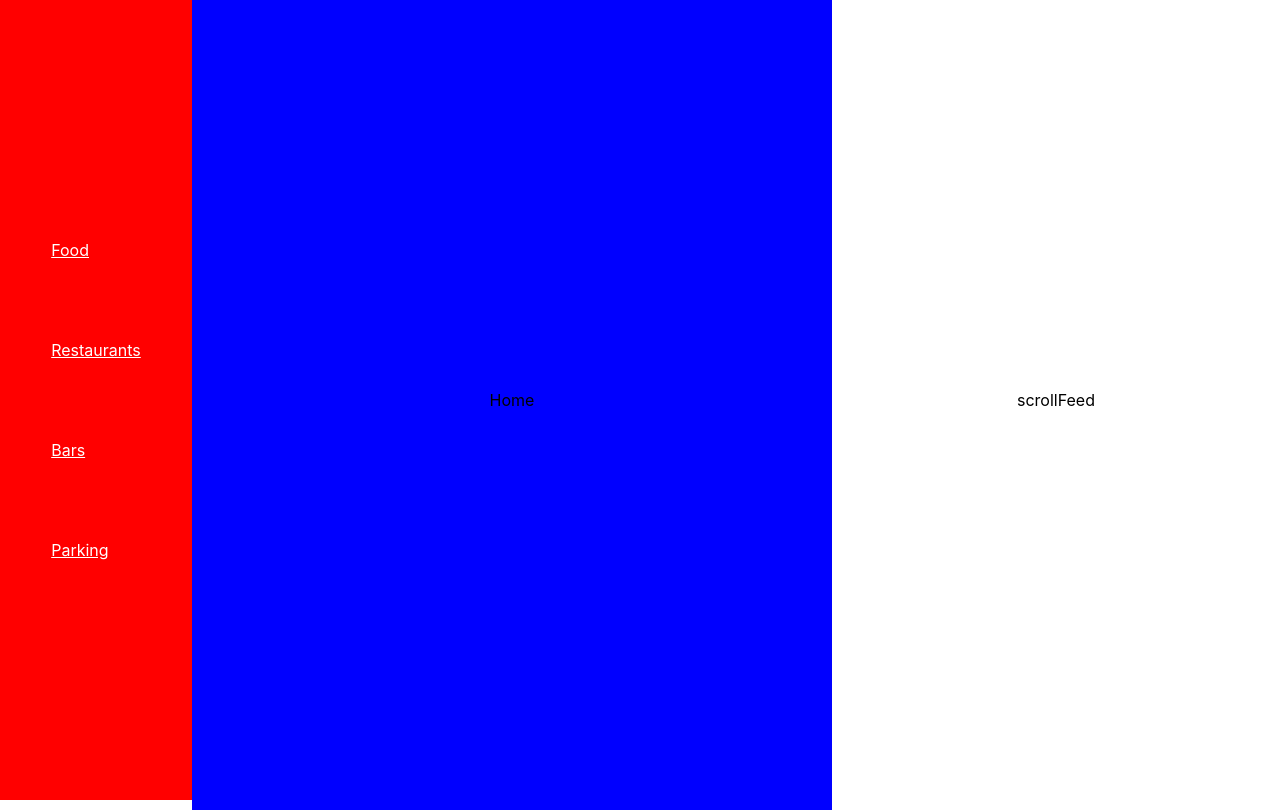
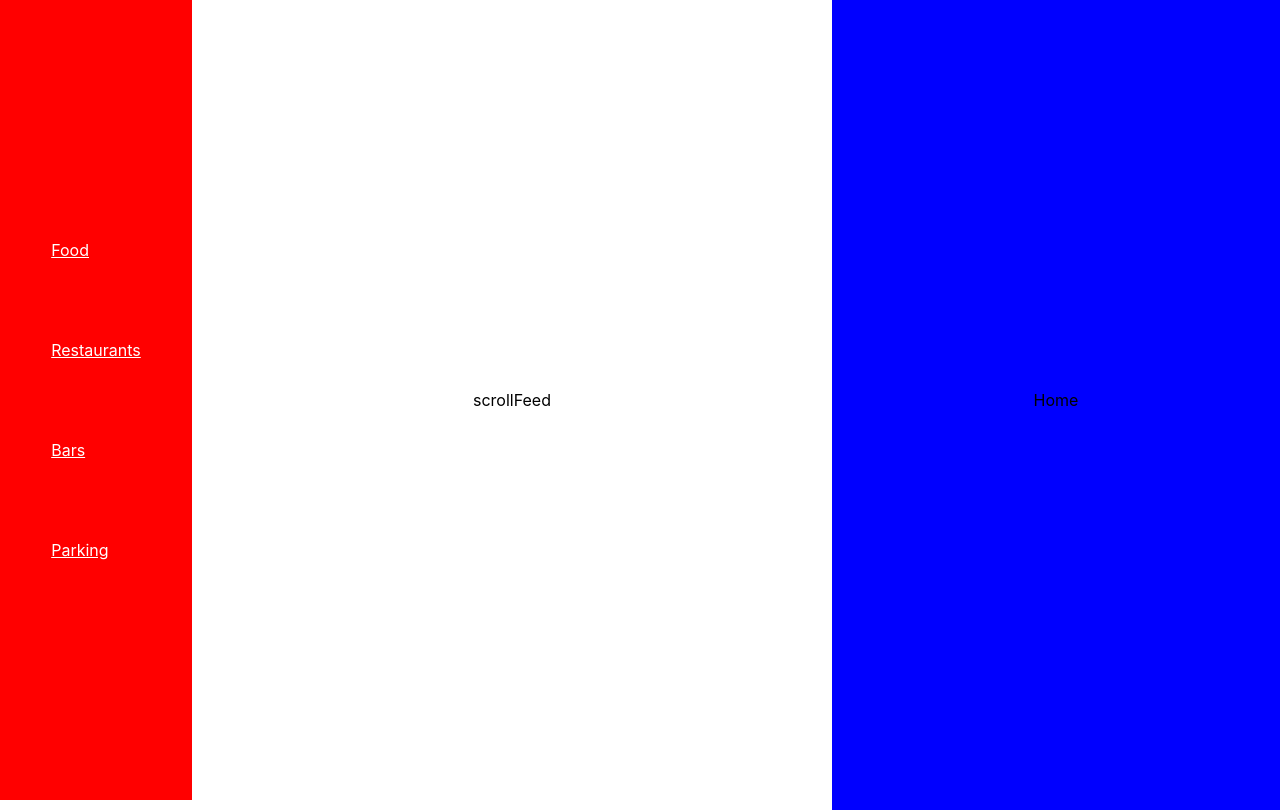
Before and after one commit to aaculp/otwWeb, a React (Create React App) app: page / in a window 1280 px wide. Built offline with nearby package versions, Linux system fonts and the light colour scheme.

Commit message:
switched spots for map and feed. also switched App2 to a stateful component

```diff
--- a/src/App.css
+++ b/src/App.css
@@ -44,7 +44,7 @@
     display: flex;
     justify-content: center;
     align-items: center;
-    width: 50vw;
+    width: 35vw;
     height: 100vh;
 }
 
@@ -53,5 +53,5 @@
     justify-content: center;
     align-items: center;
     height: 100vh;
-    width: 35vw;
+    width: 50vw;
 }
--- a/src/App2.js
+++ b/src/App2.js
@@ -1,13 +1,13 @@
-import React from "react";
+import React, { Component } from "react";
 import "./App.css";
 import { BrowserRouter as Router, Switch, Route, Link } from "react-router-dom";
 
-import Home from "./components/Home"
-import Food from "./components/Food"
-import Restaurants from "./components/Restaurants"
-import Bar from "./components/Bar"
-import Parking from "./components/Parking"
-import ScrollFeed from "./components/ScrollFeed"
+import Home from "./components/Home";
+import Food from "./components/Food";
+import Restaurants from "./components/Restaurants";
+import Bar from "./components/Bar";
+import Parking from "./components/Parking";
+import ScrollFeed from "./components/ScrollFeed";
 
 // Each logical "route" has two components, one for
 // the sidebar and one for the main area. We want to
@@ -18,12 +18,13 @@ import ScrollFeed from "./components/ScrollFeed"
 // spots: once for the sidebar and once in the main
 // content section. All routes are in the same
 // order they would appear in a <Switch>.
+
 const routes = [
   {
     path: "/",
     exact: true,
     sidebar: () => <div>Home</div>,
-    main: (props) => <Home />
+    main: props => <Home />
   },
   {
     path: "/food",
@@ -47,7 +48,8 @@ const routes = [
   }
 ];
 
-export default function SidebarExample() {
+export default class App extends Component {
+  render() {
     return (
       <Router>
         <div className="AppContainer">
@@ -81,6 +83,8 @@ export default function SidebarExample() {
             </Switch>
           </div>
 
+          <ScrollFeed />
+
           <div className="mapBackground" style={{ flex: 1, padding: "10px" }}>
             <Switch>
               {routes.map((route, index) => (
@@ -95,9 +99,8 @@ export default function SidebarExample() {
               ))}
             </Switch>
           </div>
-
-        <ScrollFeed />
         </div>
       </Router>
     );
   }
+}
```
Lines whose indentation alone changed are shown as unchanged.
